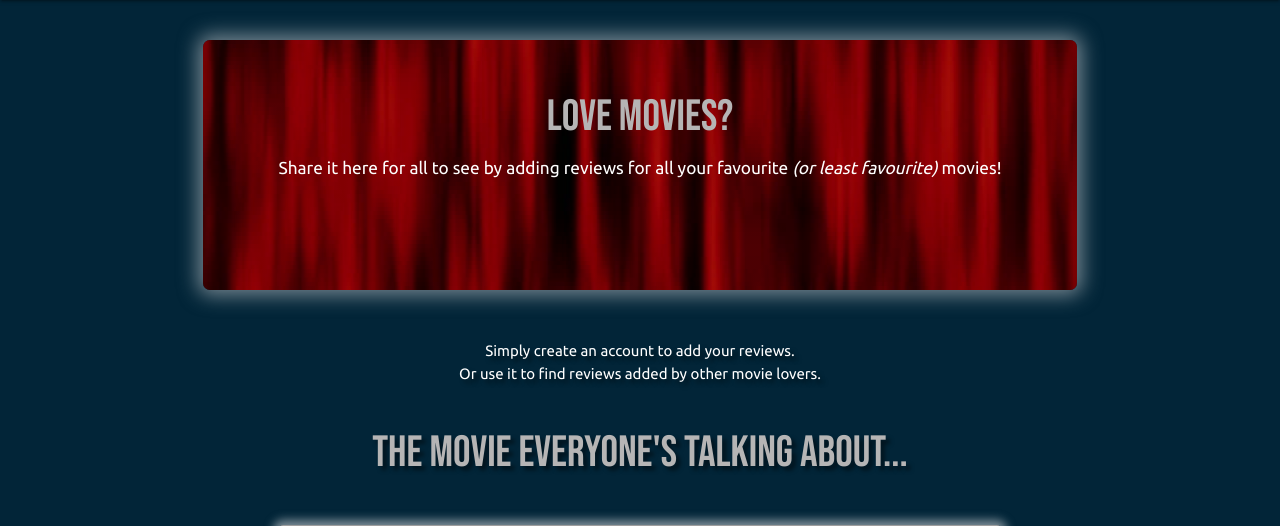
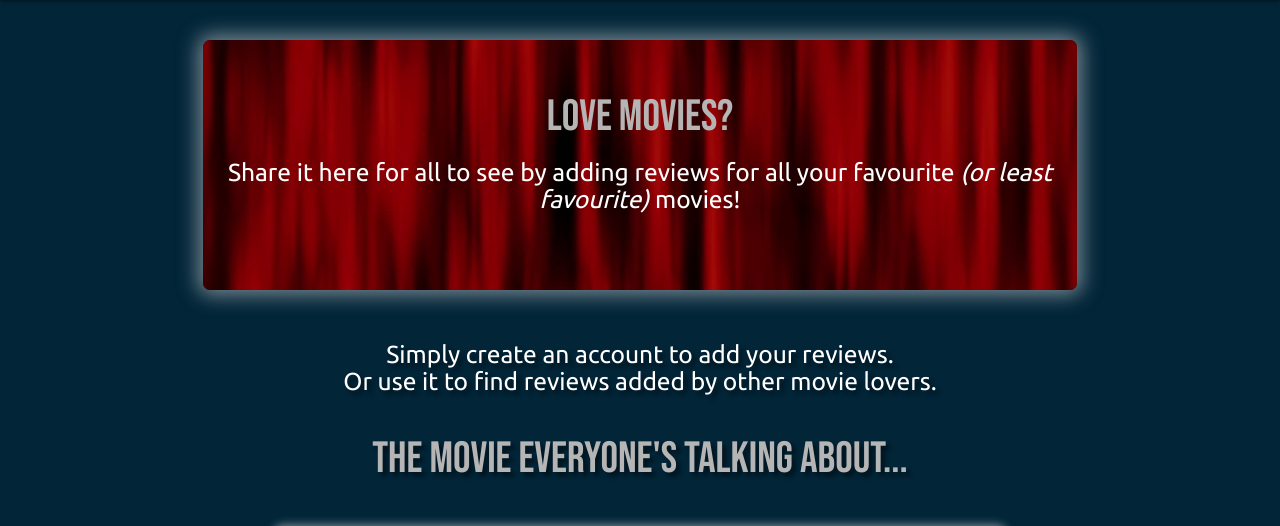
Before and after one commit to Ashb87/Ms3-Movie-Review, a Flask app: page /home in a window 1280 px wide. Shown: the part 64-590 px from the top of the page. Run offline with Flask 2, Linux system fonts and the light colour scheme; some libraries are stand-ins or nearby versions; grey boxes are pictures that could not be loaded.

Commit message:
changed size of headings on home page

```diff
--- a/templates/index.html
+++ b/templates/index.html
@@ -7,17 +7,17 @@
                 <h3 class="center-align">
                     Love Movies?
                 </h3>
-                <h6 class="center-align white-text">
+                <h5 class="center-align white-text">
                     Share it here for all to see by adding reviews for all your favourite <em>(or least favourite)</em> movies!
-                </h6>
+                </h5>
             </div>
         </div>
     </div>
 
     <div class="row">
         <div class="col s12 center-align">
-            <p class="white-text text-shadow">Simply create an account to add your reviews.<br> Or use it to find reviews added by other movie lovers.
-            </p>
+            <h5 class="white-text text-shadow">Simply create an account to add your reviews.<br> Or use it to find reviews added by other movie lovers.
+            </h5>
         </div>
     </div>
 
```
